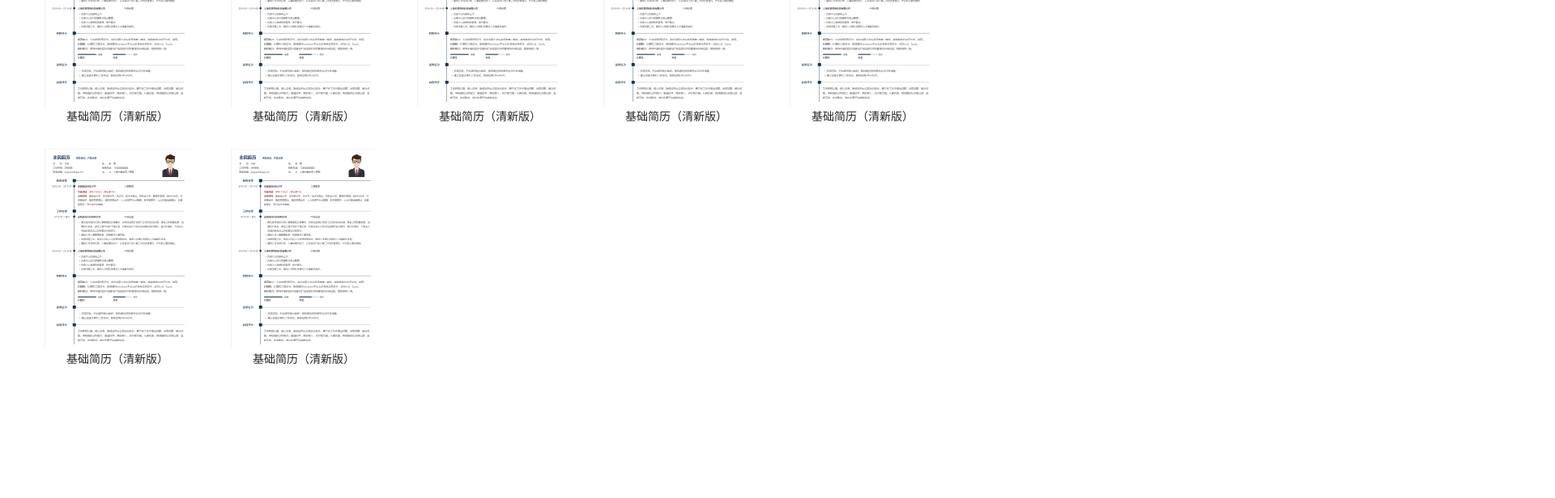
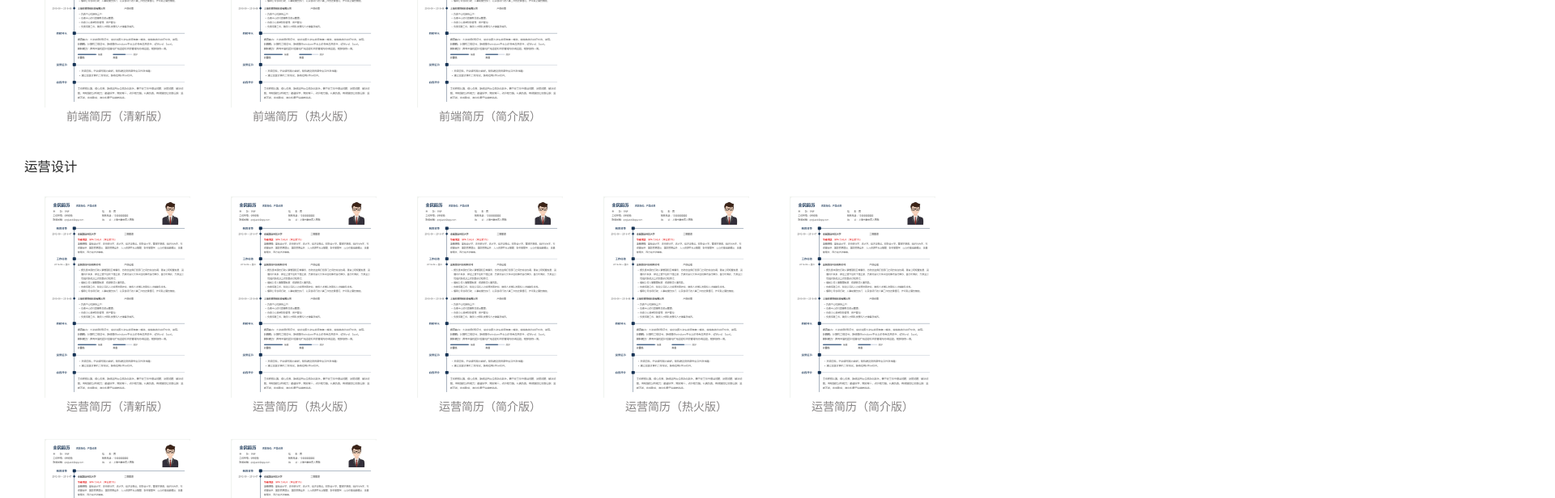
Before and after one commit to yangxuechen/resume_vue3_ts, a Vue app: page /resumeTemplate in a window 1280 px wide. Shown: the part 240-856 px from the top of the page at 81% size, 1920 px wide, since content can reach past the window. Before the commit the page ends 800 px from the top, so only its background shows below. Built offline with nearby package versions, Linux system fonts and the light colour scheme.

Commit message:
修改模版中心样式

```diff
--- a/src/components/layout/Header.vue
+++ b/src/components/layout/Header.vue
@@ -37,6 +37,7 @@
            border-bottom-width: 1px;
            border-bottom-color: #00000021;
            border-bottom-style: solid;
+           z-index: 100;
         //    padding: 15px;
 
            .leftBox{
--- a/src/components/layout/MinResume.vue
+++ b/src/components/layout/MinResume.vue
@@ -1,85 +1,84 @@
 <template>
     <div class="minResume-box">
-        <div @mouseenter="myHover" @mouseleave="leave">
-          <img src="../../assets/resume-temp/resume-tem1.png" >
-          <div>基础简历（清新版）</div>
+        <div >
+          <img :src="resumeData.imgUrl">
+          <div class="title">{{resumeData.desc}}</div>
         </div>
-        <div class="hoverBox" :class="{show:show}">
-          <a-button type="primary" size="small" >点击查看</a-button>
+        <div class="tips" >
+          <a-button type="primary" size="small" class="btn">点击查看</a-button>
         </div>
     </div>
   </template>
 
+  <script lang="ts">
+      import { message } from "ant-design-vue";
+      import { defineProps, reactive, ref } from "vue";
+      interface MinResumeData{
+        imgUrl:string;
+        desc:string;
+        name:string
+      }
+  </script>
   <script lang="ts" setup>
-      import { message } from "ant-design-vue";
-      import { ref } from "vue";
-      const show = ref<boolean>(false);
 
-      const myHover =()=>{
-        // message.info('鼠标一上来')
-        //show.value =true;
-      }
+      const props = defineProps({
+        data:{
+          type:Object,
+          default:undefined
+        }
+      });
 
-      const leave = ()=>{
-        // message.info('鼠标走远了');
-       // show.value =false;
-      }
+      const resumeData = reactive<MinResumeData>({
+         imgUrl:props.data.imgUrl,
+         desc:props.data.desc,
+         name:props.data.name,
+      });
+
+
   </script>
 
   <style lang="less" scoped>
 
      .minResume-box{
-       width: 100%;
+       width: auto;
        height: auto;
        position: absolute;
 
        &>:first-child{
          width: 200px;
-
-
        }
 
-       &>:first-child:hover{
-         padding-top: 5px;
-         background-color: blanchedalmond;
-         cursor: pointer;
-
-
-
-       }
        img{
          width: 180px;
        }
 
-       .hoverBox{
+     }
+
+     .tips{
+         display: none;
          position: absolute;
          background-color: #6b645e36;
          width: 200px;
-         height: 270px;
+         height: 280px;
          z-index: 9;
          top: 0;
-         display: flex;
-         justify-content: center;
-         align-items: center;
-         display: none;
-        //  opacity: 0.2;
+         cursor: pointer;
 
-        .btn{
+         .btn{
+           position: relative;
+           top: 45%;
+          //  left: 50%;
+         }
+     }
 
-        }
-       }
+     .minResume-box:hover{
+       padding-top: 10px;
+     }
+     .minResume-box:hover .tips{
+       display: block;
+     }
 
-       .show{
-         display: inline;
-         position: absolute;
-         background-color: #6b645e36;
-         width: 200px;
-         height: 270px;
-         z-index: 9;
-         top: 0;
-         display: flex;
-         justify-content: center;
-         align-items: center;
-       }
+     .title{
+       color: #312b2b94;
      }
   </style>
--- a/src/router/index.ts
+++ b/src/router/index.ts
@@ -9,6 +9,7 @@ const routes: Array<RouteRecordRaw> = [
         children:[
             { path:'/resumeTemplate',component: () => import('../views/user/ResumeTemplate.vue')},
             { path:'/mineResume',component: () => import('../views/user/MineResume.vue')},
+            { path:'/resumeEdit',component: () => import('../views/user/ResumeEdit.vue')},
         ]
      },
     { path:'/test', name:'test',component: () => import('../components/Test.vue')},
--- /dev/null
+++ b/src/views/user/ResumeEdit.vue
@@ -0,0 +1,22 @@
+<template>
+    <div >
+        <div>
+          简历编辑
+        </div>
+
+    </div>
+  </template>
+
+  <script lang="ts">
+     import { toRaw } from '@vue/reactivity';
+import route from '../../router'
+
+     console.log(route.currentRoute.value.params,'param');
+     console.log(toRaw(route.currentRoute),'ro');
+
+  </script>
+
+  <style lang="less" scoped>
+
+
+  </style>
--- a/src/views/user/ResumeTemplate.vue
+++ b/src/views/user/ResumeTemplate.vue
@@ -1,37 +1,58 @@
 <template>
   <div class="contrainer-resume">
+    <div v-for="record in resumedata">
       <h3>
-        前端开发
+        {{record.title}}
       </h3>
       <div class="box">
-          <div class="resume-box">
-            <MinResume></MinResume>
+          <div class="resume-box" v-for=" data in record.datalist" @click="toResumeEdit(data.name)">
+            <MinResume :data="data"></MinResume>
           </div>
-          <div class="resume-box">
-            <MinResume></MinResume>
-          </div>
-          <div class="resume-box">
-            <MinResume></MinResume>
-          </div>
-          <div class="resume-box">
-            <MinResume></MinResume>
-          </div>
-          <div class="resume-box">
-            <MinResume></MinResume>
-          </div>
-          <div class="resume-box">
-            <MinResume></MinResume>
-          </div>
-          <div class="resume-box">
-            <MinResume></MinResume>
-          </div>
-
       </div>
+    </div>
   </div>
 </template>
 
 <script lang="ts" setup>
   import MinResume from '../../components/layout/MinResume.vue'
+  import route from '../../router'
+  interface MinResumeData{
+        imgUrl:string;
+        desc:string;
+        name:string;
+      }
+interface ResumeData{
+  title:string;
+  datalist:MinResumeData[];
+}
+  const dataset:MinResumeData[] =[
+    {imgUrl:'src/assets/resume-temp/resume-tem1.png', desc:'前端简历（清新版）',name:'resume-前端-1'},
+    {imgUrl:'src/assets/resume-temp/resume-tem1.png', desc:'前端简历（热火版）',name:'resume-前端-2'},
+    {imgUrl:'src/assets/resume-temp/resume-tem1.png', desc:'前端简历（简介版）',name:'resume-前端-3'},
+    // {imgUrl:'src/assets/resume-temp/resume-tem1.png', desc:'前端简历（商务版）'},
+    // {imgUrl:'src/assets/resume-temp/resume-tem1.png', desc:'前端简历（清新版）'},
+    // {imgUrl:'src/assets/resume-temp/resume-tem1.png', desc:'前端简历（清新版）'},
+    // {imgUrl:'src/assets/resume-temp/resume-tem1.png', desc:'前端简历（清新版）'},
+  ];
+
+  const dataset2:MinResumeData[] =[
+    {imgUrl:'src/assets/resume-temp/resume-tem1.png', desc:'运营简历（清新版）',name:'resume-前端-1'},
+    {imgUrl:'src/assets/resume-temp/resume-tem1.png', desc:'运营简历（热火版）',name:'resume-前端-1'},
+    {imgUrl:'src/assets/resume-temp/resume-tem1.png', desc:'运营简历（简介版）',name:'resume-前端-1'},
+    {imgUrl:'src/assets/resume-temp/resume-tem1.png', desc:'运营简历（热火版）',name:'resume-前端-1'},
+    {imgUrl:'src/assets/resume-temp/resume-tem1.png', desc:'运营简历（简介版）',name:'resume-前端-1'},
+    {imgUrl:'src/assets/resume-temp/resume-tem1.png', desc:'运营简历（热火版）',name:'resume-前端-1'},
+    {imgUrl:'src/assets/resume-temp/resume-tem1.png', desc:'运营简历（简介版）',name:'resume-前端-1'},
+  ];
+
+  const resumedata:ResumeData[] =[
+    {title:'前端开发',datalist:dataset},
+    {title:'运营设计',datalist:dataset2},
+  ]
+
+  const toResumeEdit =(resumeTitle:string)=>{
+    route.push({path:'/resumeEdit',params:{name:resumeTitle}})
+  }
 </script>
 
 <style lang="less" scoped>
```
